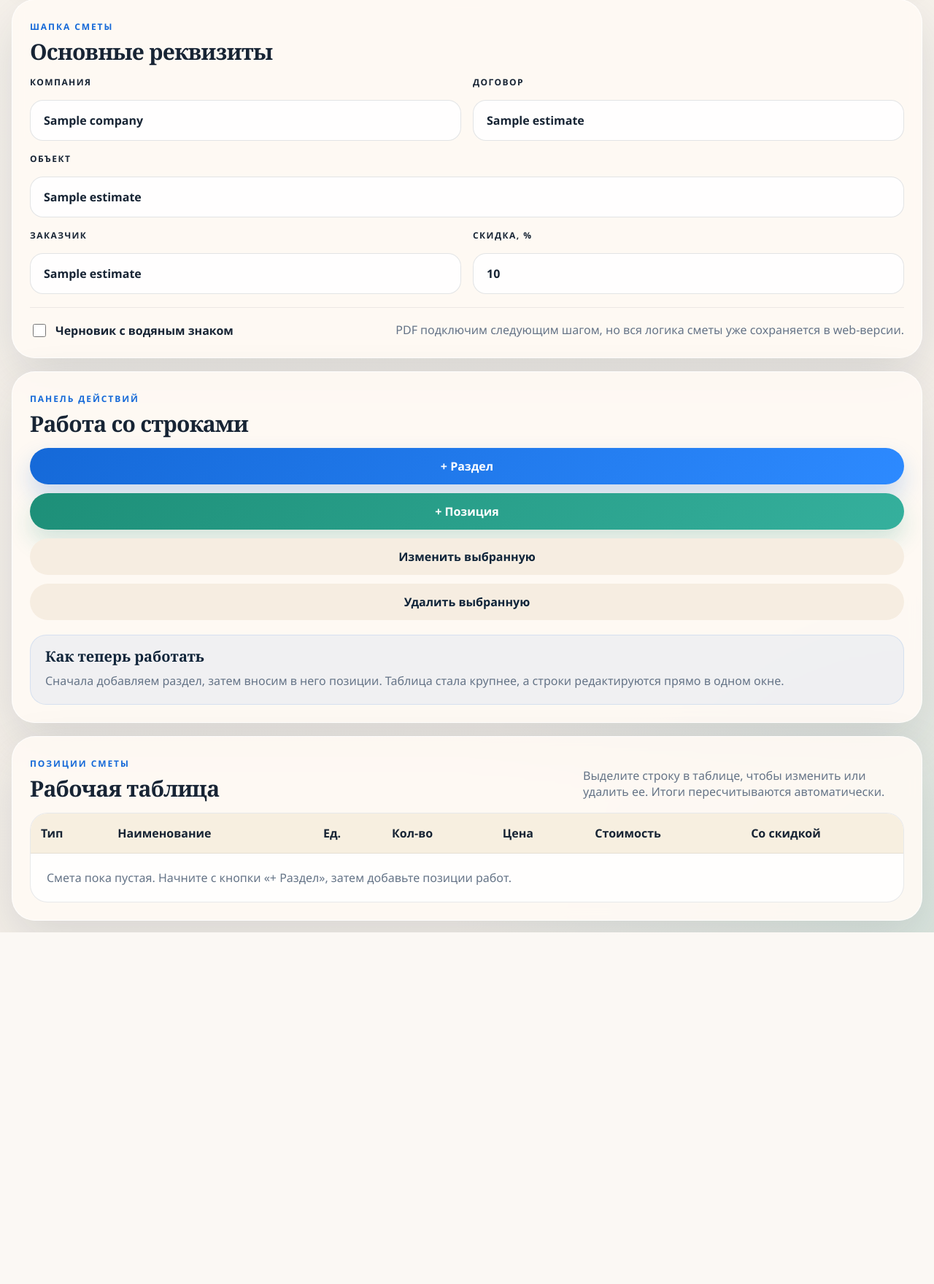
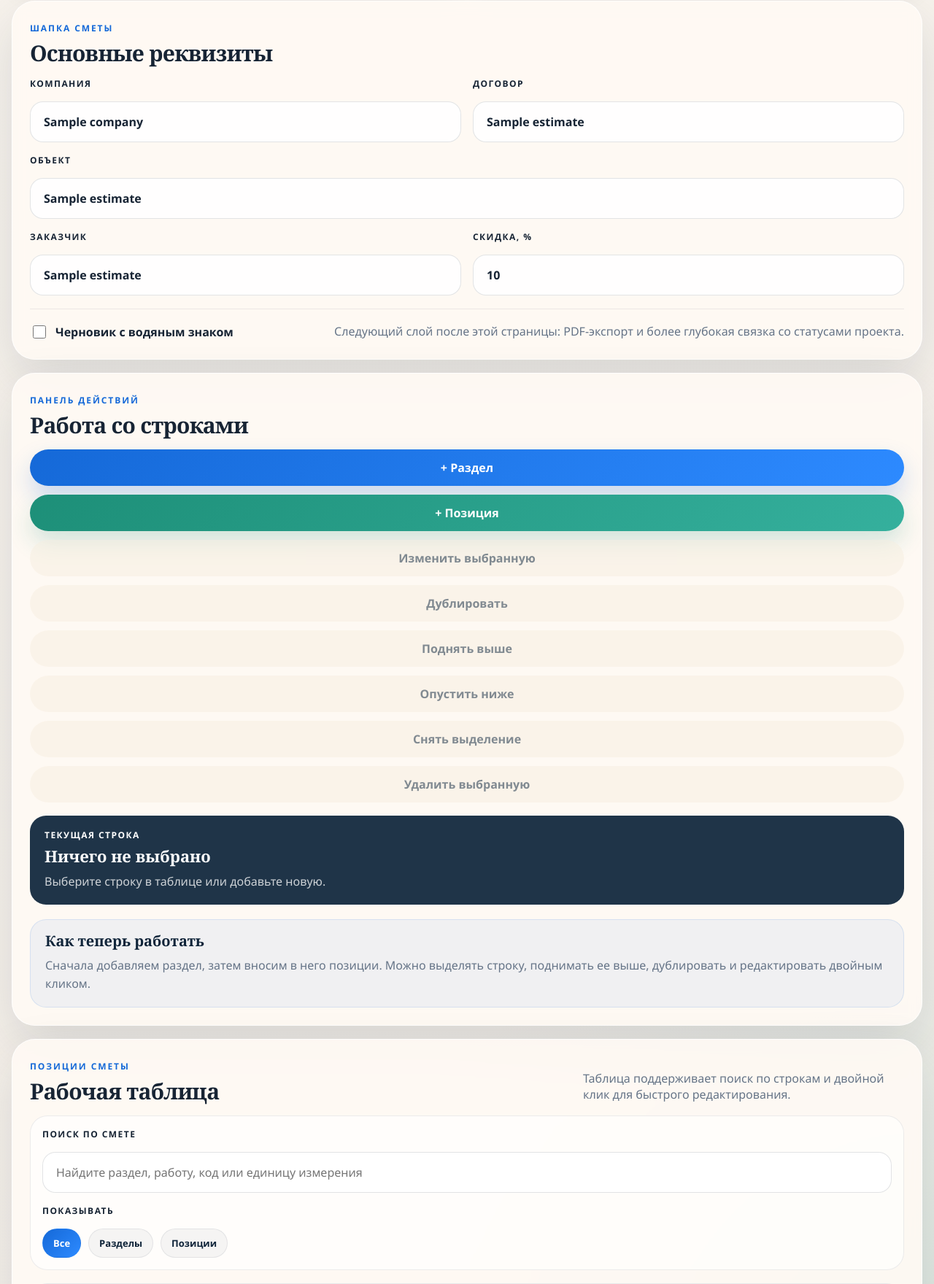
Before and after one commit to Gorodokspb/-, a FastAPI app: template webapp/templates/estimate_editor.html in a window 1280 px wide. Shown: the part 1183-2943 px from the top of the page at 73% size. Before the commit the page ends 2461 px from the top, so only its background shows below. Run offline with FastAPI, Linux system fonts and the light colour scheme; the template is opened without the code that fills it: most values are stand-ins (such as "Sample title", 1, 10 or a date in 2020); lists and menus that the app fills with data are empty; parts of the project's set-up code (start-up, migrations or seed data) failed here and were passed over; some libraries are stand-ins or nearby versions.

Commit message:
Improve browser estimate editor UX

```diff
--- a/webapp/static/app.css
+++ b/webapp/static/app.css
@@ -1611,6 +1611,19 @@ textarea:focus {
     min-height: 52px;
 }
 
+.estimate-dirty-badge {
+    display: inline-flex;
+    align-items: center;
+    min-height: 52px;
+    padding: 0 16px;
+    border-radius: 999px;
+    background: rgba(255, 244, 214, 0.16);
+    border: 1px solid rgba(255, 230, 162, 0.28);
+    color: #fff0c7;
+    font-size: 13px;
+    font-weight: 700;
+}
+
 .estimate-aside-card {
     padding: 18px 20px;
     border-radius: 22px;
@@ -1722,9 +1735,38 @@ textarea:focus {
     gap: 12px;
 }
 
+.estimate-action-stack button:disabled {
+    opacity: 0.52;
+    cursor: not-allowed;
+    transform: none;
+    box-shadow: none;
+}
+
 .estimate-secondary-button {
     background: linear-gradient(135deg, #1d8f78 0%, #35b09d 100%);
     box-shadow: 0 16px 32px rgba(29, 143, 120, 0.2);
+}
+
+.estimate-selection-card {
+    margin-top: 18px;
+    padding: 18px 20px;
+    border-radius: 22px;
+    background: rgba(17, 40, 61, 0.94);
+    color: #fff;
+}
+
+.estimate-selection-card strong {
+    display: block;
+    margin-top: 4px;
+    font-size: 22px;
+    line-height: 1.14;
+    font-family: "Georgia", "Palatino Linotype", serif;
+}
+
+.estimate-selection-card p {
+    margin-top: 10px;
+    color: rgba(255, 255, 255, 0.78);
+    line-height: 1.58;
 }
 
 .estimate-hint-box {
@@ -1756,6 +1798,30 @@ textarea:focus {
     background: rgba(255, 255, 255, 0.86);
 }
 
+.estimate-table-toolbar {
+    display: grid;
+    grid-template-columns: minmax(320px, 1.25fr) minmax(260px, 0.95fr);
+    gap: 16px;
+    align-items: end;
+    margin-bottom: 18px;
+    padding: 16px;
+    border-radius: 24px;
+    background: rgba(255, 255, 255, 0.64);
+    border: 1px solid rgba(23, 36, 52, 0.08);
+}
+
+.estimate-search-box,
+.estimate-filter-box {
+    display: grid;
+    gap: 8px;
+}
+
+.estimate-filter-chips {
+    display: flex;
+    flex-wrap: wrap;
+    gap: 10px;
+}
+
 .estimate-table {
     width: 100%;
     min-width: 920px;
@@ -1783,7 +1849,8 @@ textarea:focus {
 }
 
 .estimate-row-selected {
-    background: rgba(21, 105, 216, 0.1);
+    background: rgba(21, 105, 216, 0.14);
+    box-shadow: inset 4px 0 0 #1569d8;
 }
 
 .estimate-row-section {
@@ -1883,6 +1950,10 @@ textarea:focus {
     .estimate-metric-grid {
         grid-template-columns: repeat(2, minmax(0, 1fr));
     }
+
+    .estimate-table-toolbar {
+        grid-template-columns: 1fr;
+    }
 }
 
 @media (max-width: 960px) {
--- a/webapp/static/estimate_editor.js
+++ b/webapp/static/estimate_editor.js
@@ -2,17 +2,27 @@
     const initialRowsNode = document.getElementById("estimateInitialRows");
     const rowsBody = document.getElementById("estimateRowsBody");
     const emptyState = document.getElementById("estimateEmptyState");
+    const filteredEmptyState = document.getElementById("estimateFilteredEmptyState");
     const itemsPayloadInput = document.getElementById("estimateItemsPayload");
     const discountInput = document.getElementById("estimateDiscountInput");
     const sectionCountNode = document.getElementById("estimateSectionCount");
     const itemCountNode = document.getElementById("estimateItemCount");
     const totalSumNode = document.getElementById("estimateTotalSum");
     const discountedSumNode = document.getElementById("estimateDiscountedSum");
+    const searchInput = document.getElementById("estimateSearchInput");
+    const selectionTitle = document.getElementById("estimateSelectionTitle");
+    const selectionMeta = document.getElementById("estimateSelectionMeta");
+    const dirtyBadge = document.getElementById("estimateDirtyBadge");
     const form = document.getElementById("estimateEditorForm");
     const addSectionButton = document.getElementById("addSectionButton");
     const addItemButton = document.getElementById("addItemButton");
     const editRowButton = document.getElementById("editRowButton");
+    const duplicateRowButton = document.getElementById("duplicateRowButton");
+    const moveUpButton = document.getElementById("moveUpButton");
+    const moveDownButton = document.getElementById("moveDownButton");
+    const clearSelectionButton = document.getElementById("clearSelectionButton");
     const deleteRowButton = document.getElementById("deleteRowButton");
+    const filterChips = Array.from(document.querySelectorAll(".estimate-filter-chip"));
     const dialog = document.getElementById("estimateRowDialog");
     const dialogTitle = document.getElementById("estimateDialogTitle");
     const dialogRowType = document.getElementById("dialogRowType");
@@ -47,8 +57,16 @@
         return rounded.toFixed(2).replace(/0+$/, "").replace(/\.$/, "");
     }
 
+    function normalizeText(value) {
+        return String(value || "").toLowerCase().replace(/\s+/g, " ").trim();
+    }
+
     function currentDiscount() {
         return parseNumber(discountInput ? discountInput.value : 0);
+    }
+
+    function cloneRow(row) {
+        return JSON.parse(JSON.stringify(row));
     }
 
     function normalizeRow(row) {
@@ -56,7 +74,7 @@
         if (rowType === "section") {
             return {
                 row_type: "section",
-                name: String(row && row.name || "").trim() || "Новый раздел",
+                name: String((row && row.name) || "").trim() || "Новый раздел",
                 unit: "",
                 quantity: "",
                 price: "",
@@ -72,13 +90,13 @@
         const discountedTotal = total * Math.max(0, 1 - currentDiscount() / 100);
         return {
             row_type: "item",
-            name: String(row && row.name || "").trim(),
-            unit: String(row && row.unit || "").trim(),
+            name: String((row && row.name) || "").trim(),
+            unit: String((row && row.unit) || "").trim(),
             quantity: quantity ? formatNumber(quantity) : "",
             price: price ? formatNumber(price) : "",
             total: total ? formatNumber(total) : "",
             discounted_total: discountedTotal ? formatNumber(discountedTotal) : "",
-            reference: String(row && row.reference || "").trim(),
+            reference: String((row && row.reference) || "").trim(),
         };
     }
 
@@ -88,9 +106,20 @@
     } catch {
         rows = [];
     }
+
     rows = Array.isArray(rows) ? rows.map(normalizeRow) : [];
+
     let selectedIndex = -1;
     let editingIndex = -1;
+    let activeFilter = "all";
+    let isDirty = false;
+
+    function setDirtyState(value) {
+        isDirty = Boolean(value);
+        if (dirtyBadge) {
+            dirtyBadge.hidden = !isDirty;
+        }
+    }
 
     function syncDialogFieldVisibility() {
         const isSection = dialogRowType.value === "section";
@@ -129,6 +158,86 @@
         rows = rows.map(normalizeRow);
     }
 
+    function selectedRow() {
+        if (selectedIndex < 0 || selectedIndex >= rows.length) {
+            return null;
+        }
+        return rows[selectedIndex];
+    }
+
+    function selectedRowOrAlert() {
+        const row = selectedRow();
+        if (!row) {
+            window.alert("Сначала выберите строку в таблице.");
+            return null;
+        }
+        return row;
+    }
+
+    function updateSelectionSummary() {
+        const row = selectedRow();
+        if (!row) {
+            selectionTitle.textContent = "Ничего не выбрано";
+            selectionMeta.textContent = "Выберите строку в таблице или добавьте новую.";
+            return;
+        }
+
+        if (row.row_type === "section") {
+            selectionTitle.textContent = row.name || "Раздел";
+            selectionMeta.textContent = `Раздел. Можно редактировать, дублировать или менять порядок.`;
+            return;
+        }
+
+        const parts = [];
+        if (row.unit) {
+            parts.push(`ед.: ${row.unit}`);
+        }
+        if (row.quantity) {
+            parts.push(`кол-во: ${row.quantity}`);
+        }
+        if (row.price) {
+            parts.push(`цена: ${row.price}`);
+        }
+        selectionTitle.textContent = row.name || "Позиция";
+        selectionMeta.textContent = parts.length ? parts.join(" | ") : "Позиция без заполненных числовых полей.";
+    }
+
+    function updateActionButtons() {
+        const hasSelection = Boolean(selectedRow());
+        const isFirst = selectedIndex <= 0;
+        const isLast = selectedIndex < 0 || selectedIndex >= rows.length - 1;
+
+        [editRowButton, duplicateRowButton, moveUpButton, moveDownButton, clearSelectionButton, deleteRowButton]
+            .forEach((button) => {
+                if (button) {
+                    button.disabled = !hasSelection;
+                }
+            });
+
+        if (moveUpButton) {
+            moveUpButton.disabled = !hasSelection || isFirst;
+        }
+        if (moveDownButton) {
+            moveDownButton.disabled = !hasSelection || isLast;
+        }
+    }
+
+    function rowMatchesFilters(row) {
+        const query = normalizeText(searchInput ? searchInput.value : "");
+        const haystack = normalizeText([
+            row.row_type === "section" ? "раздел" : "позиция",
+            row.name,
+            row.unit,
+            row.reference,
+            row.quantity,
+            row.price,
+        ].join(" "));
+
+        const matchesText = !query || haystack.includes(query);
+        const matchesType = activeFilter === "all" || row.row_type === activeFilter;
+        return matchesText && matchesType;
+    }
+
     function renderRows() {
         recalcRows();
         rowsBody.innerHTML = "";
@@ -136,8 +245,23 @@
         let itemCount = 0;
         let totalSum = 0;
         let discountedSum = 0;
+        let visibleRows = 0;
 
         rows.forEach((row, index) => {
+            if (row.row_type === "section") {
+                sectionCount += 1;
+            } else {
+                itemCount += 1;
+                totalSum += parseNumber(row.total);
+                discountedSum += parseNumber(row.discounted_total);
+            }
+
+            const visible = rowMatchesFilters(row);
+            if (!visible) {
+                return;
+            }
+            visibleRows += 1;
+
             const tr = document.createElement("tr");
             tr.dataset.index = String(index);
             tr.classList.toggle("estimate-row-selected", index === selectedIndex);
@@ -146,14 +270,10 @@
                 selectedIndex = index;
                 renderRows();
             });
-
-            if (row.row_type === "section") {
-                sectionCount += 1;
-            } else {
-                itemCount += 1;
-                totalSum += parseNumber(row.total);
-                discountedSum += parseNumber(row.discounted_total);
-            }
+            tr.addEventListener("dblclick", () => {
+                selectedIndex = index;
+                openDialog("edit", row.row_type, index);
+            });
 
             const typeCell = document.createElement("td");
             typeCell.className = "estimate-row-type";
@@ -195,18 +315,51 @@
 
         itemsPayloadInput.value = JSON.stringify(rows);
         emptyState.hidden = rows.length !== 0;
+        filteredEmptyState.hidden = rows.length === 0 || visibleRows !== 0;
         sectionCountNode.textContent = String(sectionCount);
         itemCountNode.textContent = String(itemCount);
         totalSumNode.textContent = formatNumber(totalSum);
         discountedSumNode.textContent = formatNumber(discountedSum);
+        updateSelectionSummary();
+        updateActionButtons();
     }
 
-    function selectedRowOrAlert() {
-        if (selectedIndex < 0 || selectedIndex >= rows.length) {
-            window.alert("Сначала выберите строку в таблице.");
-            return null;
+    function moveSelectedRow(direction) {
+        const row = selectedRowOrAlert();
+        if (!row) {
+            return;
         }
-        return rows[selectedIndex];
+        const targetIndex = selectedIndex + direction;
+        if (targetIndex < 0 || targetIndex >= rows.length) {
+            return;
+        }
+        const [current] = rows.splice(selectedIndex, 1);
+        rows.splice(targetIndex, 0, current);
+        selectedIndex = targetIndex;
+        setDirtyState(true);
+        renderRows();
+    }
+
+    function duplicateSelectedRow() {
+        const row = selectedRowOrAlert();
+        if (!row) {
+            return;
+        }
+        const duplicate = cloneRow(row);
+        if (duplicate.row_type === "section") {
+            duplicate.name = `${duplicate.name} (копия)`;
+        } else {
+            duplicate.name = `${duplicate.name} (копия)`;
+        }
+        rows.splice(selectedIndex + 1, 0, duplicate);
+        selectedIndex += 1;
+        setDirtyState(true);
+        renderRows();
+    }
+
+    function clearSelection() {
+        selectedIndex = -1;
+        renderRows();
     }
 
     addSectionButton?.addEventListener("click", () => openDialog("create", "section"));
@@ -220,6 +373,11 @@
         openDialog("edit", row.row_type, selectedIndex);
     });
 
+    duplicateRowButton?.addEventListener("click", duplicateSelectedRow);
+    moveUpButton?.addEventListener("click", () => moveSelectedRow(-1));
+    moveDownButton?.addEventListener("click", () => moveSelectedRow(1));
+    clearSelectionButton?.addEventListener("click", clearSelection);
+
     deleteRowButton?.addEventListener("click", () => {
         const row = selectedRowOrAlert();
         if (!row) {
@@ -231,9 +389,20 @@
         }
         rows.splice(selectedIndex, 1);
         selectedIndex = -1;
+        setDirtyState(true);
         renderRows();
     });
 
+    filterChips.forEach((chip) => {
+        chip.addEventListener("click", () => {
+            activeFilter = chip.dataset.filter || "all";
+            filterChips.forEach((button) => button.classList.remove("is-active"));
+            chip.classList.add("is-active");
+            renderRows();
+        });
+    });
+
+    searchInput?.addEventListener("input", renderRows);
     dialogRowType?.addEventListener("change", syncDialogFieldVisibility);
     cancelEstimateDialog?.addEventListener("click", closeDialog);
     closeEstimateDialog?.addEventListener("click", closeDialog);
@@ -262,15 +431,33 @@
             selectedIndex = rows.length - 1;
         }
 
+        setDirtyState(true);
         closeDialog();
         renderRows();
     });
 
-    discountInput?.addEventListener("input", renderRows);
+    discountInput?.addEventListener("input", () => {
+        setDirtyState(true);
+        renderRows();
+    });
+
+    Array.from(form.querySelectorAll("input[type='text'], textarea, select")).forEach((field) => {
+        field.addEventListener("input", () => setDirtyState(true));
+        field.addEventListener("change", () => setDirtyState(true));
+    });
 
     form.addEventListener("submit", () => {
         recalcRows();
         itemsPayloadInput.value = JSON.stringify(rows);
+        setDirtyState(false);
+    });
+
+    window.addEventListener("beforeunload", (event) => {
+        if (!isDirty) {
+            return;
+        }
+        event.preventDefault();
+        event.returnValue = "";
     });
 
     renderRows();
--- a/webapp/templates/estimate_editor.html
+++ b/webapp/templates/estimate_editor.html
@@ -34,9 +34,10 @@
                 <div class="eyebrow eyebrow-light">Редактор сметы</div>
                 <h1>{{ estimate.object_name or project.project_name }}</h1>
                 <p>
-                    Здесь мы ведем смету уже в браузере: редактируем шапку, создаем разделы, добавляем позиции,
-                    пересчитываем итоги и сохраняем черновик прямо на сервере.
+                    Здесь мы ведем смету уже в браузере: редактируем шапку, создаем разделы,
+                    добавляем позиции, пересчитываем итоги и сохраняем черновик прямо на сервере.
                 </p>
+
                 <div class="estimate-hero-actions">
                     <button type="submit" form="estimateEditorForm" class="primary-button">Сохранить черновик</button>
                     {% if estimate.has_draft_file and estimate.document %}
@@ -45,6 +46,7 @@
                     {% if estimate.has_pdf_file and estimate.document %}
                     <a class="ghost-button-light estimate-inline-action" href="/documents/{{ estimate.document.id }}/download?kind=pdf">Скачать PDF</a>
                     {% endif %}
+                    <span class="estimate-dirty-badge" id="estimateDirtyBadge" hidden>Есть несохраненные изменения</span>
                 </div>
             </div>
 
@@ -130,7 +132,9 @@
                         <input type="checkbox" name="watermark" {% if estimate.watermark %}checked{% endif %}>
                         <span>Черновик с водяным знаком</span>
                     </label>
-                    <div class="estimate-inline-note">PDF подключим следующим шагом, но вся логика сметы уже сохраняется в web-версии.</div>
+                    <div class="estimate-inline-note">
+                        Следующий слой после этой страницы: PDF-экспорт и более глубокая связка со статусами проекта.
+                    </div>
                 </div>
 
                 <input type="hidden" name="items_payload" id="estimateItemsPayload" value="">
@@ -148,12 +152,25 @@
                     <button type="button" class="primary-button" id="addSectionButton">+ Раздел</button>
                     <button type="button" class="primary-button estimate-secondary-button" id="addItemButton">+ Позиция</button>
                     <button type="button" class="ghost-button-light" id="editRowButton">Изменить выбранную</button>
+                    <button type="button" class="ghost-button-light" id="duplicateRowButton">Дублировать</button>
+                    <button type="button" class="ghost-button-light" id="moveUpButton">Поднять выше</button>
+                    <button type="button" class="ghost-button-light" id="moveDownButton">Опустить ниже</button>
+                    <button type="button" class="ghost-button-light" id="clearSelectionButton">Снять выделение</button>
                     <button type="button" class="ghost-button-light" id="deleteRowButton">Удалить выбранную</button>
+                </div>
+
+                <div class="estimate-selection-card">
+                    <span class="sidebar-label">Текущая строка</span>
+                    <strong id="estimateSelectionTitle">Ничего не выбрано</strong>
+                    <p id="estimateSelectionMeta">Выберите строку в таблице или добавьте новую.</p>
                 </div>
 
                 <div class="estimate-hint-box">
                     <strong>Как теперь работать</strong>
-                    <p>Сначала добавляем раздел, затем вносим в него позиции. Таблица стала крупнее, а строки редактируются прямо в одном окне.</p>
+                    <p>
+                        Сначала добавляем раздел, затем вносим в него позиции.
+                        Можно выделять строку, поднимать ее выше, дублировать и редактировать двойным кликом.
+                    </p>
                 </div>
             </aside>
 
@@ -164,8 +181,24 @@
                         <h3>Рабочая таблица</h3>
                     </div>
                     <p class="panel-note">
-                        Выделите строку в таблице, чтобы изменить или удалить ее. Итоги пересчитываются автоматически.
+                        Таблица поддерживает поиск по строкам и двойной клик для быстрого редактирования.
                     </p>
+                </div>
+
+                <div class="estimate-table-toolbar">
+                    <label class="estimate-search-box">
+                        <span class="sidebar-label">Поиск по смете</span>
+                        <input type="text" id="estimateSearchInput" placeholder="Найдите раздел, работу, код или единицу измерения">
+                    </label>
+
+                    <div class="estimate-filter-box">
+                        <span class="sidebar-label">Показывать</span>
+                        <div class="estimate-filter-chips">
+                            <button type="button" class="filter-chip is-active estimate-filter-chip" data-filter="all">Все</button>
+                            <button type="button" class="filter-chip estimate-filter-chip" data-filter="section">Разделы</button>
+                            <button type="button" class="filter-chip estimate-filter-chip" data-filter="item">Позиции</button>
+                        </div>
+                    </div>
                 </div>
 
                 <div class="estimate-table-wrap">
@@ -185,6 +218,9 @@
                     </table>
                     <div class="estimate-empty" id="estimateEmptyState" hidden>
                         Смета пока пустая. Начните с кнопки «+ Раздел», затем добавьте позиции работ.
+                    </div>
+                    <div class="estimate-empty" id="estimateFilteredEmptyState" hidden>
+                        По текущему фильтру строки не найдены. Сбросьте поиск или переключите тип строк.
                     </div>
                 </div>
             </section>
```
Also changed, not shown: PROJECT_MEMORY/06_SESSION_LOG.md (+24 -0 lines), PROJECT_MEMORY/07_NEXT_STEPS.md (+5 -5 lines).
